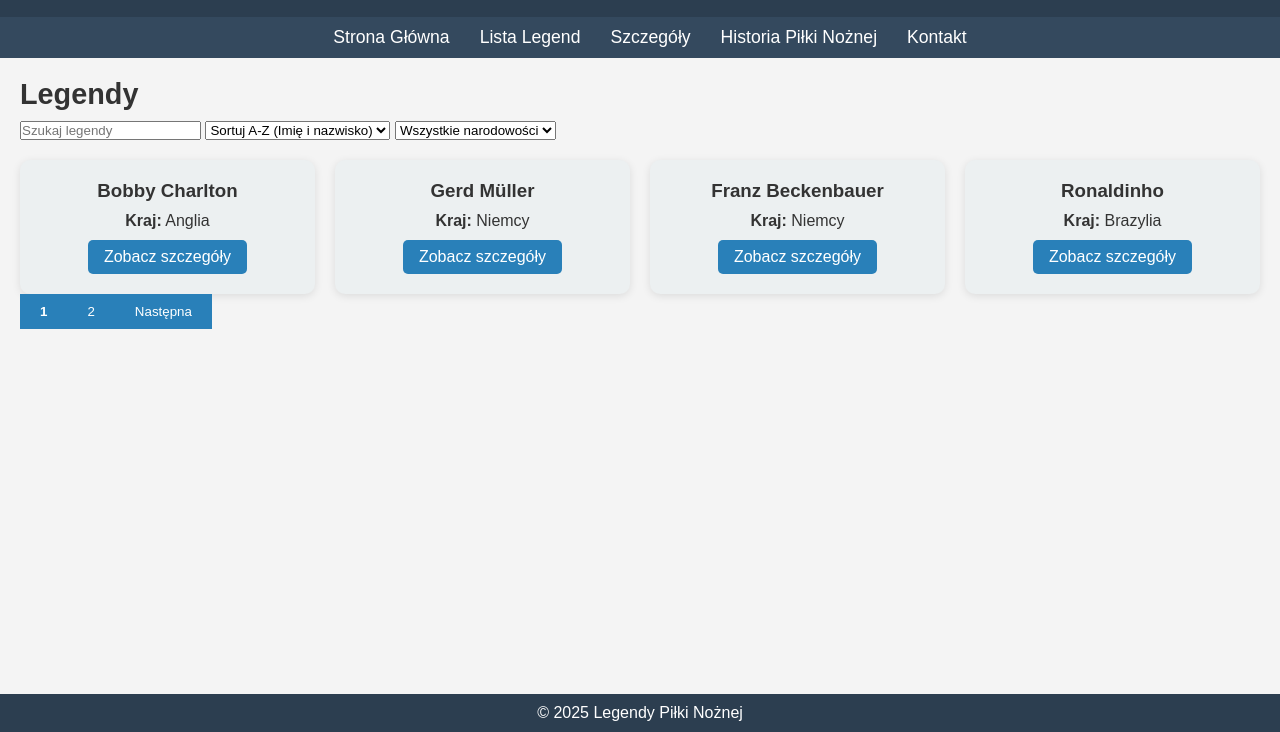
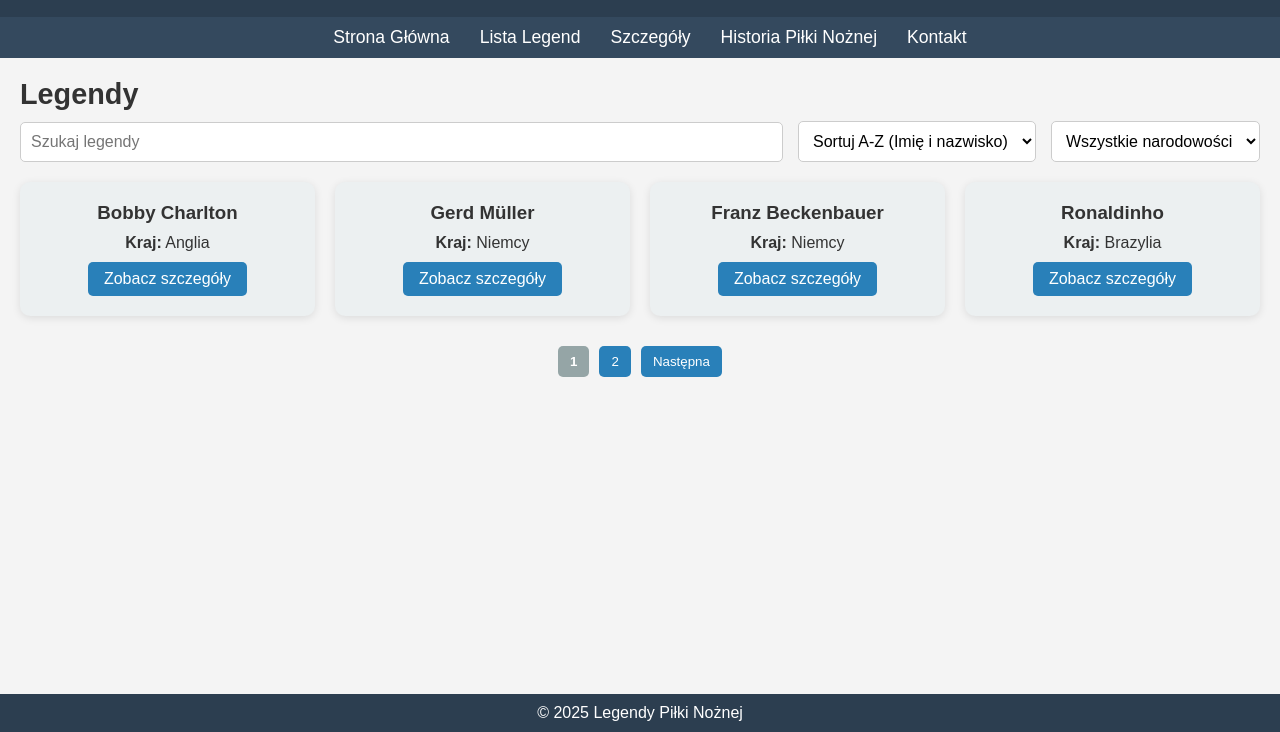
Before and after one commit to Adrian-2040/legendy-pilki, a plain HTML site: page lista.html in a window 1280 px wide. Shown: the part 68-800 px from the top of the page. Drawn offline with Linux system fonts and the light colour scheme.

Commit message:
Update style.css

```diff
--- a/style.css
+++ b/style.css
@@ -181,6 +181,59 @@ footer {
     width: 100%;
 }
 
+/* Style dla kontrolek wyszukiwania i sortowania */
+.controls {
+    display: flex;
+    gap: 15px; /* Odstęp między elementami */
+    margin-bottom: 20px;
+    align-items: center;
+    flex-wrap: wrap; /* Pozwala na zawijanie na mniejszych ekranach */
+}
+
+.controls input[type="text"] {
+    padding: 10px;
+    border: 1px solid #ccc;
+    border-radius: 5px;
+    font-size: 1em;
+    flex-grow: 1; /* Pozwala polu wyszukiwania zająć dostępną przestrzeń */
+    min-width: 200px; /* Minimalna szerokość dla pola wyszukiwania */
+}
+
+.controls select {
+    padding: 10px;
+    border: 1px solid #ccc;
+    border-radius: 5px;
+    font-size: 1em;
+    background-color: white; /* Lepszy wygląd na niektórych przeglądarkach */
+}
+
+/* Style dla paginacji */
+.pagination {
+    margin-top: 30px; /* Większy odstęp od kart */
+    margin-bottom: 70px; /* Odstęp od stopki, szczególnie jeśli jest przyklejona */
+    text-align: center;
+}
+
+.pagination button {
+    margin: 0 5px; /* Odstęp między przyciskami paginacji */
+    padding: 8px 12px;
+    background-color: #2980b9; /* Ten sam kolor co inne przyciski */
+    color: white;
+    border: none;
+    border-radius: 5px;
+    cursor: pointer;
+    transition: background-color 0.2s;
+}
+
+.pagination button:hover:not(:disabled) {
+    background-color: #3498db; /* Ten sam hover co inne przyciski */
+}
+
+.pagination button:disabled {
+    background-color: #95a5a6; /* Kolor dla nieaktywnego przycisku */
+    cursor: not-allowed;
+}
+
 /* --- Nowe style dla listy legend jako karty --- */
 .legend-cards {
     display: grid;
```
